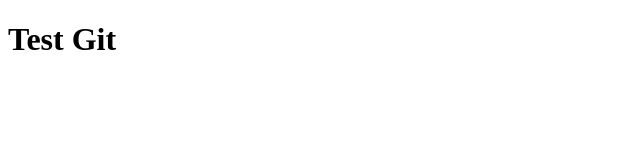
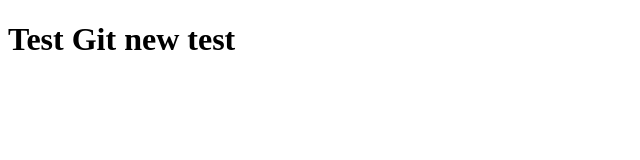
Before and after one commit to lapak10/instaa-git-class, a plain HTML site: page anjali.html in a window 1280 px wide. Shown: the whole page, without its empty margins (0-640 px from the left). Drawn offline with Linux system fonts and the light colour scheme.

Commit message:
dhraj change

```diff
--- a/anjali.html
+++ b/anjali.html
@@ -4,6 +4,6 @@
 	<title></title>
 </head>
 <body>
-<h1>Test Git</h1>
+<h1>Test Git new test</h1>
 </body>
 </html>
```
